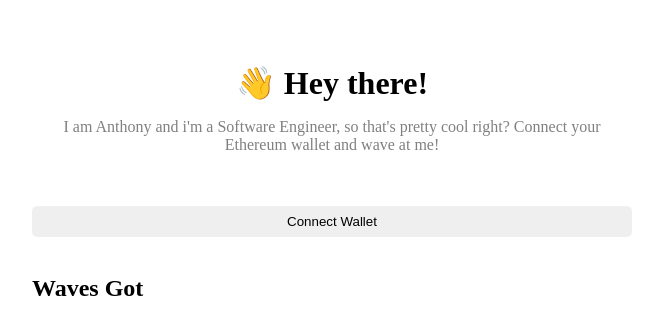
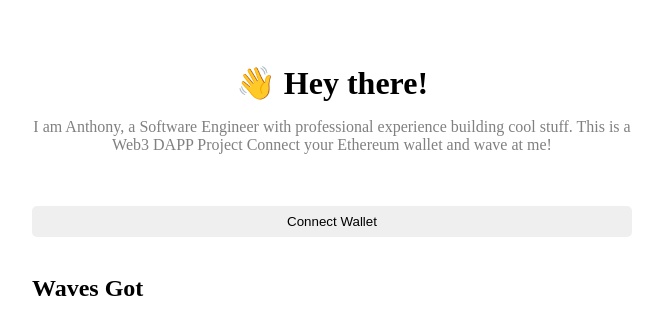
Before and after one commit to francosion042/wave-portal-frontend, a React (Create React App) app: page / in a window 1280 px wide. Shown: the top 334 px of the page, without its empty margins (308-971 px from the left). Built offline with nearby package versions, Linux system fonts and the light colour scheme.

Commit message:
implemented rewarding and wait

```diff
--- a/public/index.html
+++ b/public/index.html
@@ -7,7 +7,7 @@
     <meta name="theme-color" content="#000000" />
     <meta
       name="description"
-      content="Web site created using create-react-app"
+      content="A web 3 Project that talks to the BlockChain"
     />
     <link rel="apple-touch-icon" href="%PUBLIC_URL%/logo192.png" />
     <!--
@@ -24,7 +24,7 @@
       work correctly both with client-side routing and a non-root public URL.
       Learn how to configure a non-root public URL by running `npm run build`.
     -->
-    <title>React App</title>
+    <title>Wave at Anthony</title>
   </head>
   <body>
     <noscript>You need to enable JavaScript to run this app.</noscript>
--- a/src/App.jsx
+++ b/src/App.jsx
@@ -191,7 +191,8 @@ useEffect(() => {
         </div>
 
         <div className="bio">
-        I am Anthony and i'm a Software Engineer, so that's pretty cool right? Connect your Ethereum wallet and wave at me!
+        I am Anthony, a Software Engineer with professional experience building cool stuff. This is a Web3 DAPP Project
+         Connect your Ethereum wallet and wave at me!
         </div>
         <br />
         <br />
```
